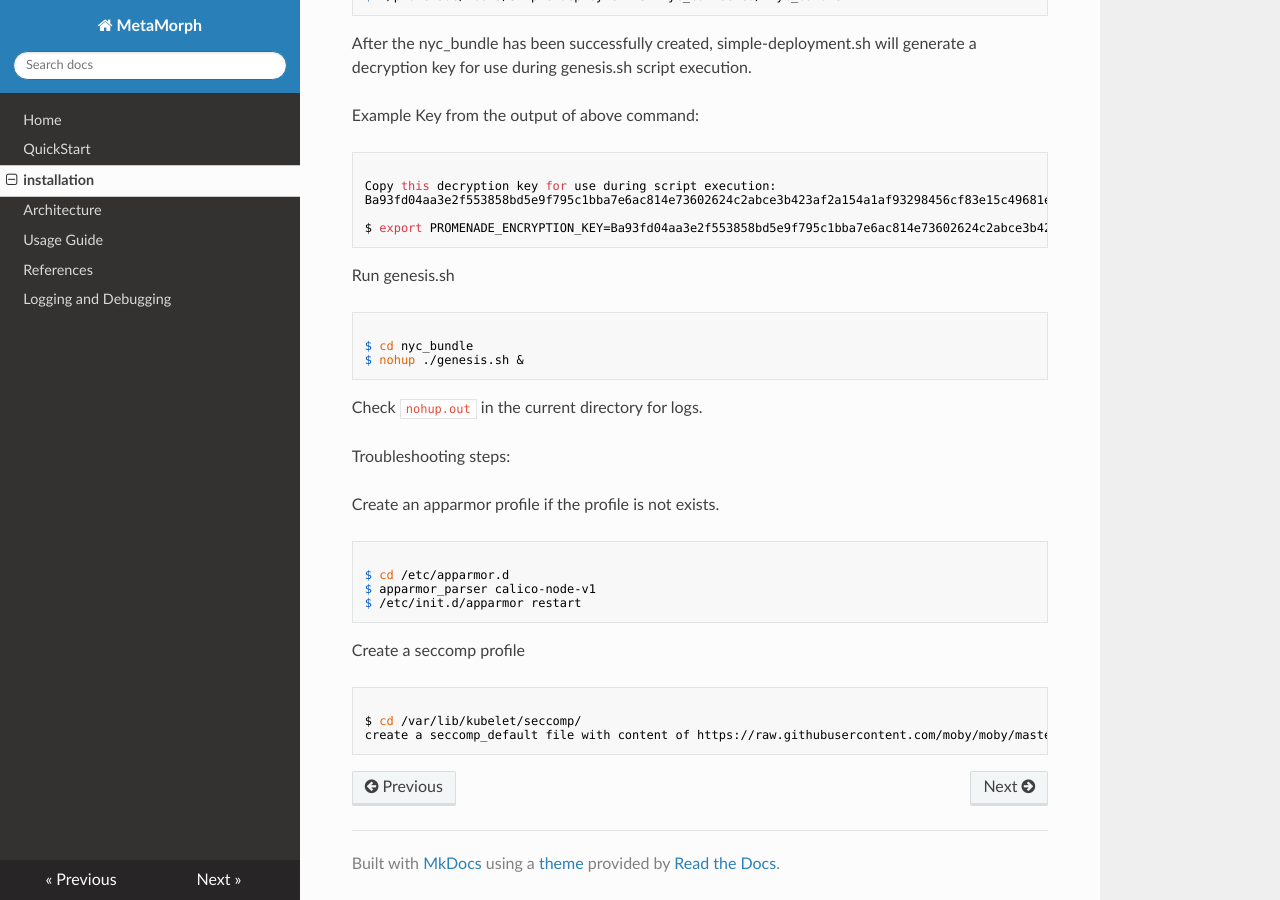
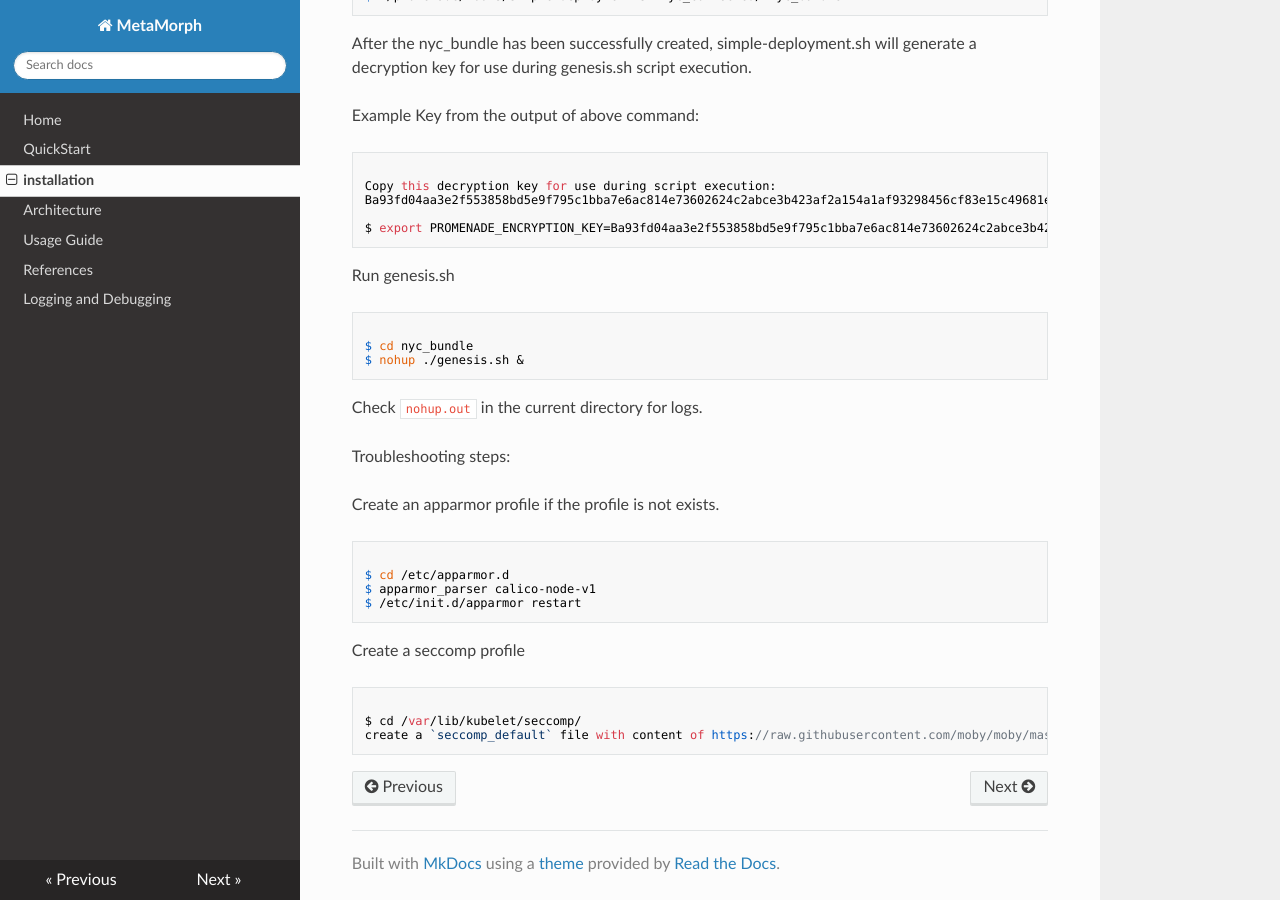
Before and after one commit to aneeshep/metamorph-docs, an MkDocs documentation site: the page built from docs/installation.md, in a window 1280 px wide and 900 px high, scrolled down 1108 px. Built offline with MkDocs 1.6.1, drawn with Linux system fonts in a browser that asks for light colours; nearby versions of some CDN libraries.

```diff
--- a/docs/installation.md
+++ b/docs/installation.md
@@ -83,5 +83,5 @@ $ /etc/init.d/apparmor restart
 Create a seccomp profile
 <pre><code>
 $ cd /var/lib/kubelet/seccomp/
-create a seccomp_default file with content of https://raw.githubusercontent.com/moby/moby/master/profiles/seccomp/default.json
+create a `seccomp_default` file with content of https://raw.githubusercontent.com/moby/moby/master/profiles/seccomp/default.json
 </code></pre>
```
